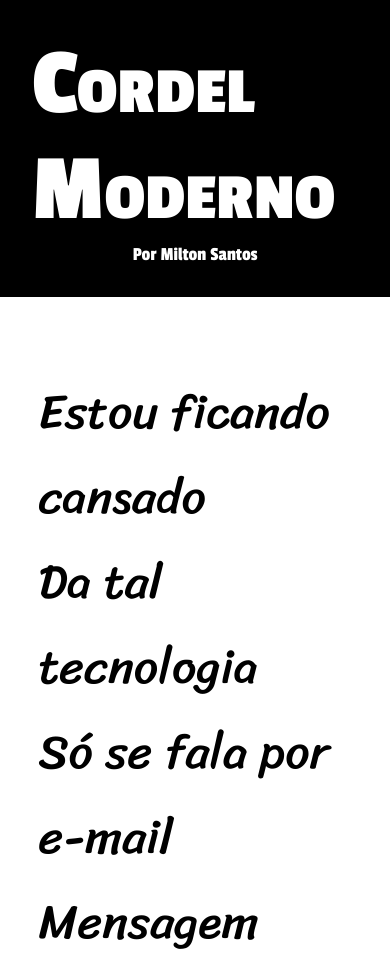
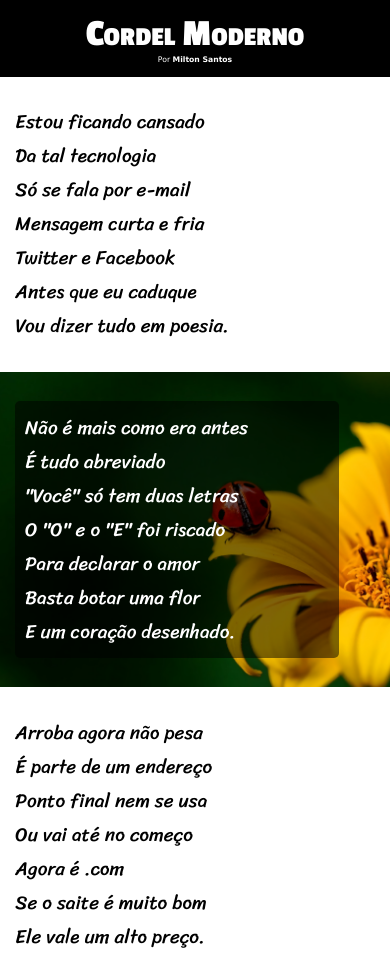
Before and after one commit to joseisaacpy/projeto-cordel-cursoemvideo, a plain HTML site: page meu-index.html in a window 390 px wide. Shown: the top 957 px of the page. Drawn offline with Linux system fonts and the light colour scheme.

Commit message:
Adiciona responsividade para dispositivos menores.

```diff
--- a/meu-index.html
+++ b/meu-index.html
@@ -24,6 +24,8 @@
     <main>
         <!-- section texto -->
         <section class="sec-texto" id="">
+            <p>
+
                 Estou ficando cansado
                 <br />
                 Da tal tecnologia
@@ -37,9 +39,12 @@
                 Antes que eu caduque
                 <br />
                 Vou dizer tudo em poesia.
+            </p>
         </section>
         <!-- section img -->
         <section class="sec-imagem" id="img1">
+            <div class="fundo">
+                <p>
                     Não é mais como era antes
                     <br />
                     É tudo abreviado
@@ -53,6 +58,8 @@
                     Basta botar uma flor
                     <br />
                     E um coração desenhado.
+                </p>
+            </div>
         </section>
         <!-- section texto -->
         <section class="sec-texto" id="">
@@ -91,6 +98,8 @@
         </section>
         <!-- section img -->
         <section class="sec-imagem" id="img2">
+            <div class="fundo">
+                <p>
                     Tenho saudade das cartas
                     <br />
                     Escritas com a própria mão
@@ -104,6 +113,8 @@
                     Era texto de verdade
                     <br />
                     Nas linhas do coração.
+                </p>
+            </div>
         </section>
         <!-- section texto -->
         <section class="sec-texto" id="">
@@ -144,8 +155,8 @@
     <!-- footer -->
     <footer>
         <p>
-            Site criado por <a href="">Gustavo Guanabara</a> para o
-            <a href="">CursoemVideo</a>
+            Site criado por <a href="https://github.com/gustavoguanabara" target="_blank">Gustavo Guanabara</a> para o
+            <a href="https://github.com/cursoemvideo" target="_blank">CursoemVideo</a>
         </p>
     </footer>
 </body>
--- a/style.css
+++ b/style.css
@@ -5,8 +5,9 @@
 :root {
   --corPreta: #000;
   --corBranca: #fff;
-  --font1: "Passion One";
-  --font2: "Sriracha";
+  --font1: "Passion One", cursive;
+  --font2: "Sriracha", cursive;
+  --font3: Verdana, Geneva, Tahoma, sans-serif;
 }
 /* reset */
 * {
@@ -32,21 +33,23 @@ header {
   color: var(--corBranca);
   padding: 2em;
   font-family: var(--font1);
+}
 
-  & h1 {
+header h1 {
   font-variant: small-caps;
   font-size: 6em;
 }
-  & p {
+header p {
+  font-family: var(--font3);
   font-size: 1.2em;
 }
-  & p a {
+header p a {
+  font-weight: bolder;
   color: var(--corBranca);
   text-decoration: none;
 }
-  & p a:hover {
+header p a:hover {
   text-decoration: underline;
-  }
 }
 /* main */
 main {
@@ -69,9 +72,15 @@ section.sec-imagem#img2 {
   background: url(./imagens/background002.jpg) no-repeat top center / cover
     fixed;
 }
+section.sec-imagem div.fundo {
+  background-color: rgba(0, 0, 0, 0.5);
+  color: #fff;
+  width: 50%;
+  padding: 0.5em;
+  border-radius: 5px;
+}
 /* footer */
 footer {
-  font-family: var(--font1);
   width: 100%;
 
   display: flex;
@@ -81,9 +90,40 @@ footer {
   background-color: var(--corPreta);
   color: var(--corBranca);
   padding: 1em;
-  & a {
+  font-family: var(--font3);
+  font-size: 1.4em;
+
+  position: sticky;
+}
+footer p a {
   color: var(--corBranca);
   font-weight: bolder;
   text-decoration: none;
 }
+footer p a:hover {
+  text-decoration: underline;
 }
+/* responsivo */
+/* tablets */
+@media (max-width: 768px) {
+  header,
+  main {
+    font-size: 0.7em;
+  }
+  footer {
+    font-size: 0.8em;
+  }
+  section.sec-imagem div.fundo {
+    width: 70%;
+  }
+  /* mobile L */
+}
+@media (max-width: 425px) {
+  header,
+  main {
+    font-size: 0.4em;
+  }
+  section.sec-imagem div.fundo {
+    width: 90%;
+  }
+}
```
Lines whose indentation alone changed are shown as unchanged.
